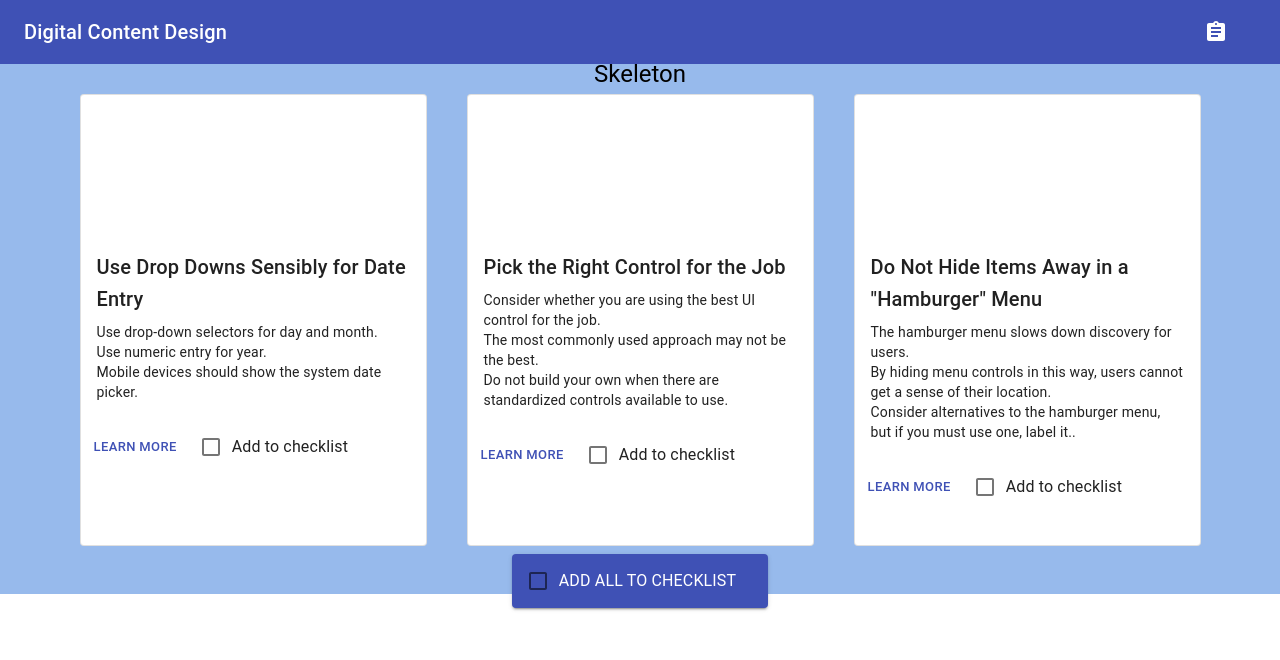
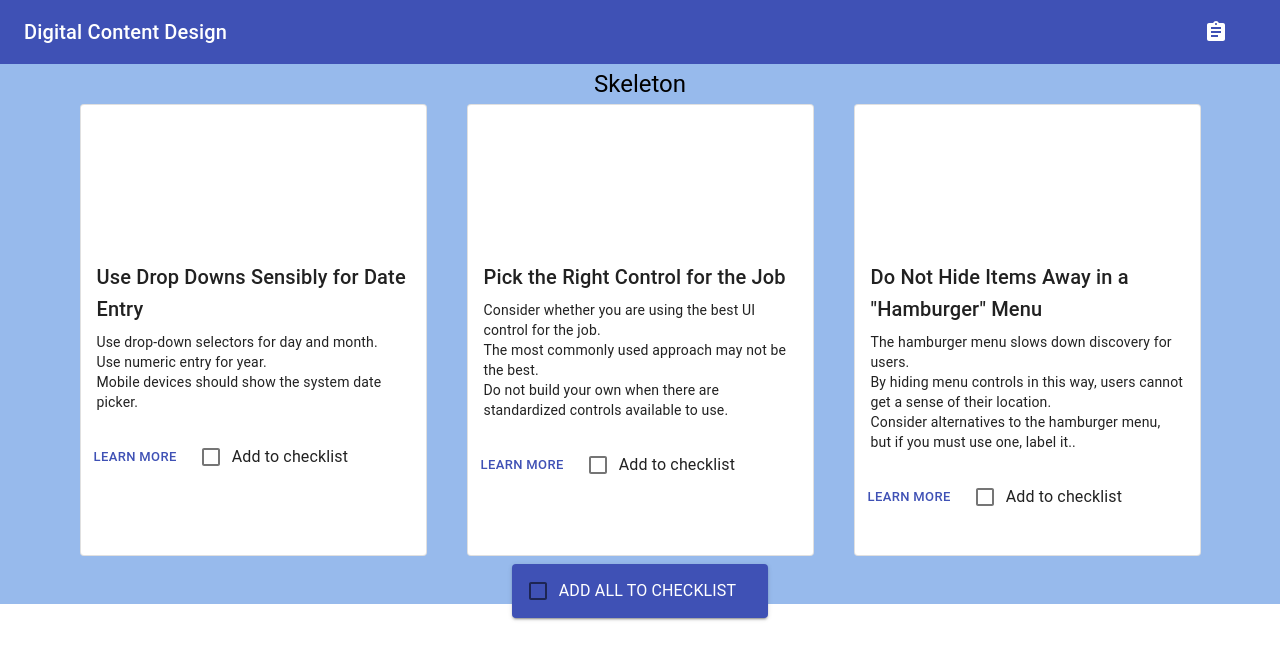
Before and after one commit to Burgerboy93/content-design-checklist, a React (Create React App) app in the folder content-design-checklist-master/: page /skeleton in a window 1280 px wide. Shown: the top 660 px of the page. Built offline with nearby package versions, Linux system fonts and the light colour scheme.

Commit message:
added padding to category headings.

```diff
--- a/content-design-checklist-master/src/App.css
+++ b/content-design-checklist-master/src/App.css
@@ -65,3 +65,6 @@ html, body{
 .heading{
 text-align: center;
 }
+.catHeading{
+  padding-top: 10px;
+}
--- a/content-design-checklist-master/src/components/pages/scope.js
+++ b/content-design-checklist-master/src/components/pages/scope.js
@@ -39,7 +39,9 @@ export default function Scope() {
         alignItems="center"
         justify="center"
       >
+      <div class="catHeading">
         <Typography variant="h5">Scope</Typography>
+        </div>
       </Grid>
 
 
--- a/content-design-checklist-master/src/components/pages/skeleton.js
+++ b/content-design-checklist-master/src/components/pages/skeleton.js
@@ -41,7 +41,9 @@ export default function Skeleton() {
           alignItems="center"
           justify="center"
         >
+        <div class="catHeading">
           <Typography variant="h5">Skeleton</Typography>
+          </div>
         </Grid>
         <div class="content">
         <Grid container direction="row"   justify="center" alignItems="stretch" className="App" spacing={3}>
--- a/content-design-checklist-master/src/components/pages/strategy.js
+++ b/content-design-checklist-master/src/components/pages/strategy.js
@@ -43,7 +43,9 @@ export default function Scope() {
           alignItems="center"
           justify="center"
         >
+        <div class="catHeading">
           <Typography variant="h5">Strategy</Typography>
+          </div>
         </Grid>
 <div class="content">
         <Grid container direction="row"   justify="center" alignItems="stretch" className="App" spacing={3}>
--- a/content-design-checklist-master/src/components/pages/structure.js
+++ b/content-design-checklist-master/src/components/pages/structure.js
@@ -41,7 +41,9 @@ export default function Structure() {
           alignItems="center"
           justify="center"
         >
+        <div class="catHeading">
           <Typography variant="h5">Structure</Typography>
+          </div>
         </Grid>
         <div class="content">
         <Grid container direction="row"   justify="center" alignItems="stretch" className="App" spacing={3}>
--- a/content-design-checklist-master/src/components/pages/surface.js
+++ b/content-design-checklist-master/src/components/pages/surface.js
@@ -41,7 +41,9 @@ export default function Scope() {
           alignItems="center"
           justify="center"
         >
+        <div class="catHeading">
           <Typography variant="h5">Surface</Typography>
+          </div>
         </Grid>
         <div id="content">
         <Grid container direction="row"   justify="center" alignItems="stretch" className="App" spacing={3}>
```
